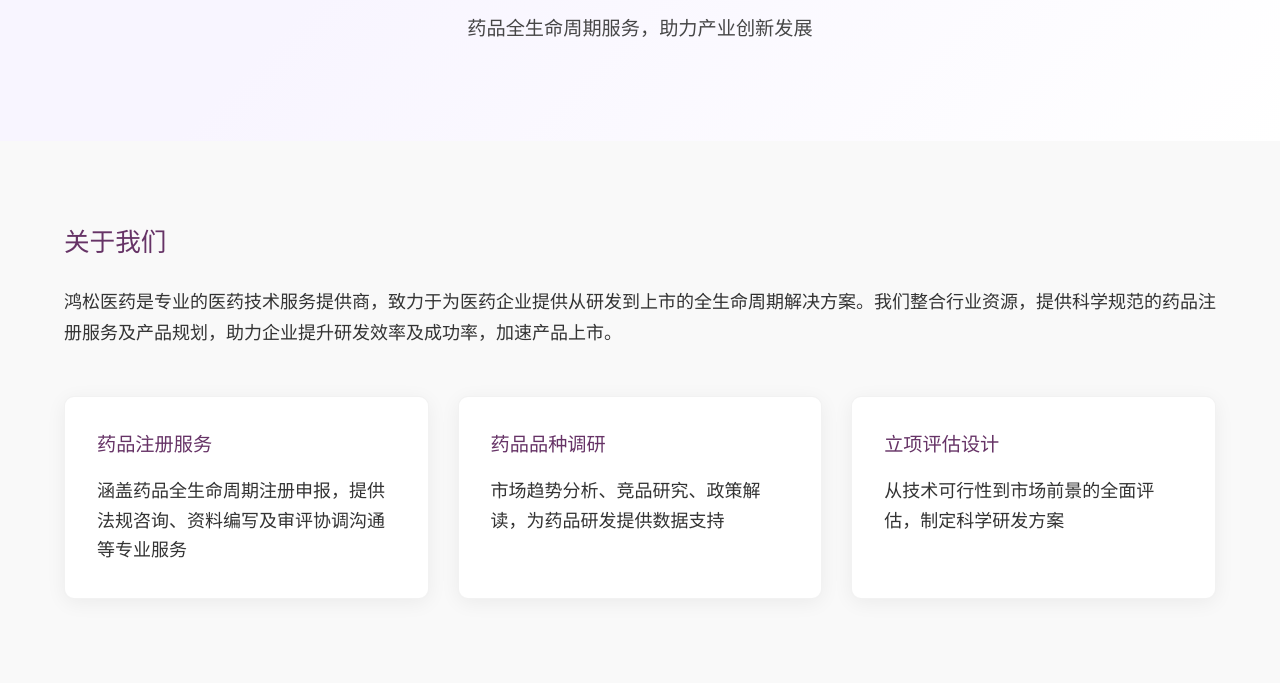
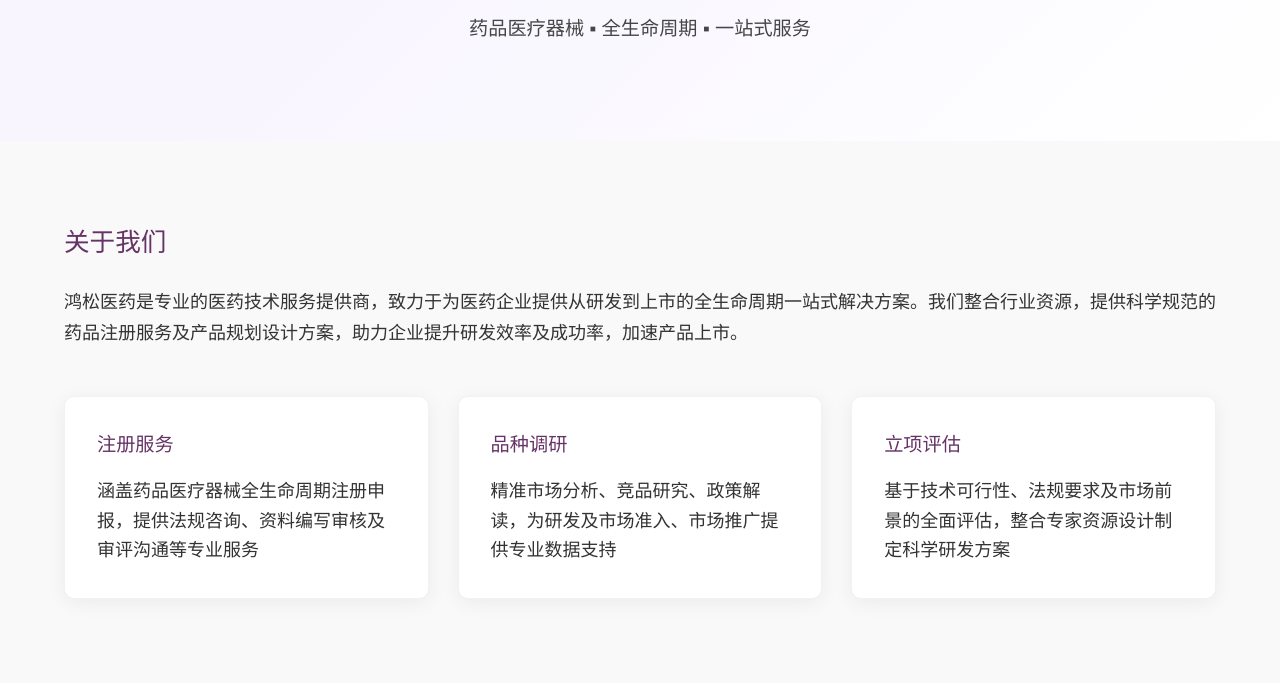
Before and after one commit to yansong1977/yansong1977.github.io, a plain HTML site: page index.html in a window 1280 px wide. Shown: the part 269-952 px from the top of the page. Drawn offline with Linux system fonts and the light colour scheme.

Commit message:
Update index.html

```diff
--- a/index.html
+++ b/index.html
@@ -3,7 +3,7 @@
 <head>
     <meta charset="UTF-8">
     <meta name="viewport" content="width=device-width, initial-scale=1.0, maximum-scale=5.0">
-    <title>鸿松医药 - 专业药品全生命周期服务</title>
+    <title>鸿松医药 - 药品医疗器械全生命周期服务</title>
     <style>
         .divider {
             font-size: 0.8em;
@@ -237,7 +237,7 @@ h5 {
     <div class="hero">
         <div class="container">
             <h1>鸿松医药<span class="divider">｜</span>注册专家</h1>
-            <h4>药品全生命周期服务，助力产业创新发展</h4>
+            <h4>药品医疗器械  ▪  全生命周期  ▪  一站式服务</h4>
         </div>
     </div>
 
@@ -245,22 +245,22 @@ h5 {
         <section>
             <h2>关于我们</h2>
             <p style="margin: 1.2rem 0; max-width: 1200px; line-height: 1.7;">
-                鸿松医药是专业的医药技术服务提供商，致力于为医药企业提供从研发到上市的全生命周期解决方案。我们整合行业资源，提供科学规范的药品注册服务及产品规划，助力企业提升研发效率及成功率，加速产品上市。
+                鸿松医药是专业的医药技术服务提供商，致力于为医药企业提供从研发到上市的全生命周期一站式解决方案。我们整合行业资源，提供科学规范的药品注册服务及产品规划设计方案，助力企业提升研发效率及成功率，加速产品上市。
             </p>
         </section>
 
         <section class="services">
             <div class="service-card">
-                <h3>药品注册服务</h3>
-                <p>涵盖药品全生命周期注册申报，提供法规咨询、资料编写及审评协调沟通等专业服务</p>
+                <h3>注册服务</h3>
+                <p>涵盖药品医疗器械全生命周期注册申报，提供法规咨询、资料编写审核及审评沟通等专业服务</p>
             </div>
             <div class="service-card">
-                <h3>药品品种调研</h3>
-                <p>市场趋势分析、竞品研究、政策解读，为药品研发提供数据支持</p>
+                <h3>品种调研</h3>
+                <p>精准市场分析、竞品研究、政策解读，为研发及市场准入、市场推广提供专业数据支持</p>
             </div>
             <div class="service-card">
-                <h3>立项评估设计</h3>
-                <p>从技术可行性到市场前景的全面评估，制定科学研发方案</p>
+                <h3>立项评估</h3>
+                <p>基于技术可行性、法规要求及市场前景的全面评估，整合专家资源设计制定科学研发方案</p>
             </div>
         </section>
     </main>
```
